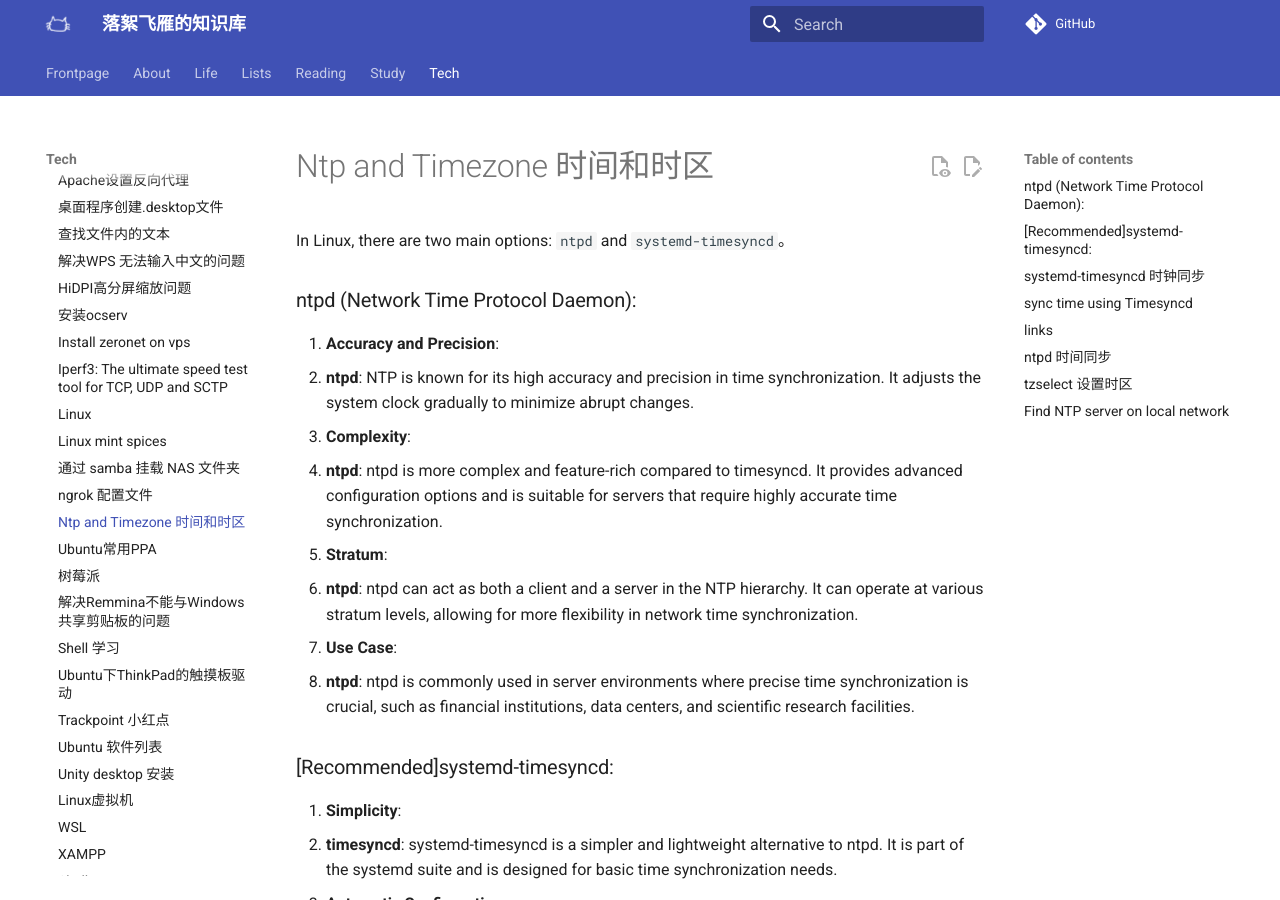
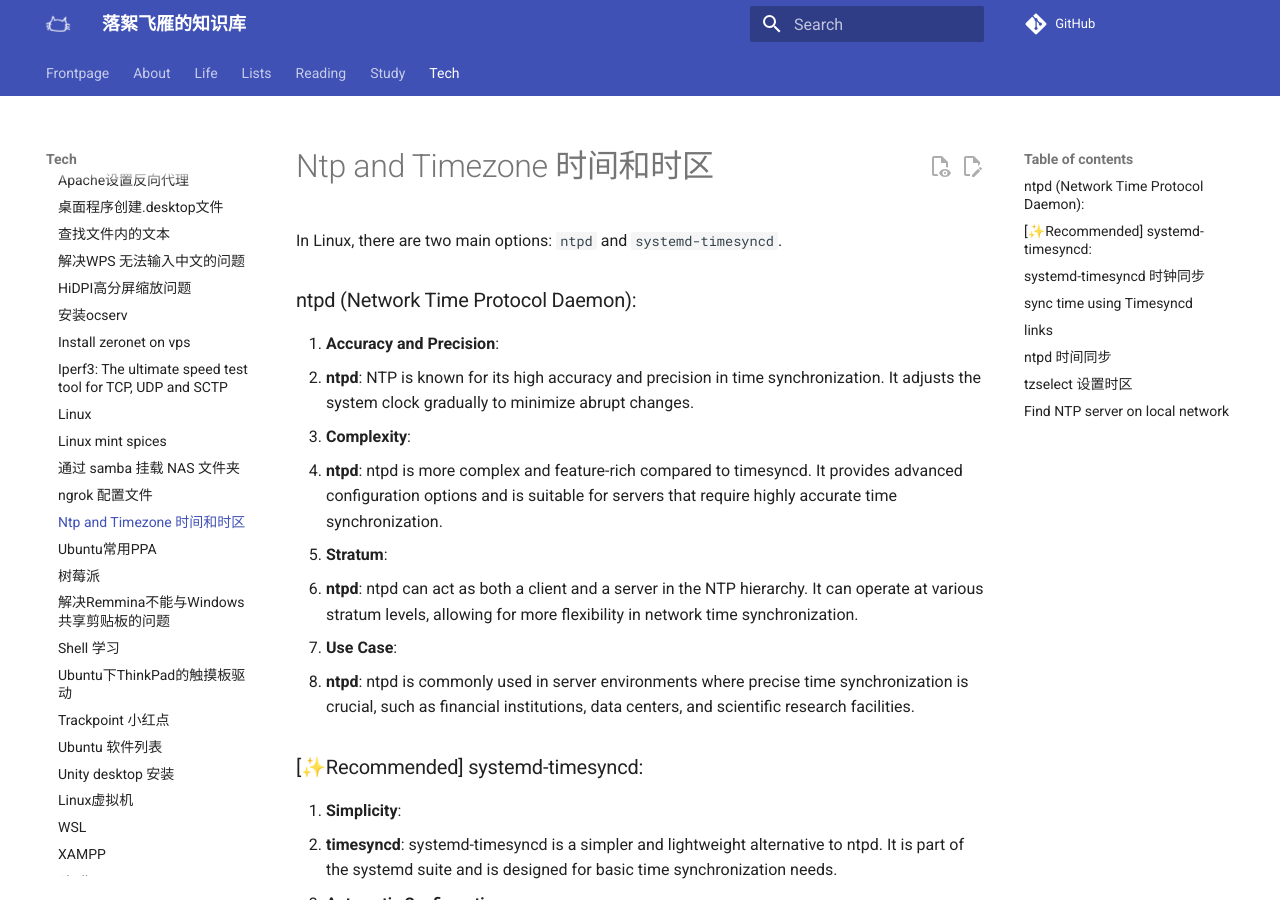
Before and after one commit to luoxufeiyan/wiki.luoxufeiyan.com, an MkDocs documentation site: the page built from docs/tech/linux/ntp_and_timezone.md, in a window 1280 px wide and 900 px high. Built offline with MkDocs 1.6.1 and Material for MkDocs 9.7.7, drawn with Linux system fonts in a browser that asks for light colours; comment, search, counter and statistics services are not loaded.

Commit message:
chore: format ntp doc

```diff
--- a/docs/tech/linux/ntp_and_timezone.md
+++ b/docs/tech/linux/ntp_and_timezone.md
@@ -1,6 +1,6 @@
 # Ntp and Timezone 时间和时区
 
-In Linux, there are two main options: `ntpd` and `systemd-timesyncd`。
+In Linux, there are two main options: `ntpd` and `systemd-timesyncd`.
 
 ### ntpd (Network Time Protocol Daemon):
 
@@ -16,7 +16,7 @@ In Linux, there are two main options: `ntpd` and `systemd-timesyncd`。
 4. **Use Case**:
    - **ntpd**: ntpd is commonly used in server environments where precise time synchronization is crucial, such as financial institutions, data centers, and scientific research facilities.
 
-### [Recommended]systemd-timesyncd:
+### [✨Recommended] systemd-timesyncd:
 
 1. **Simplicity**:
    - **timesyncd**: systemd-timesyncd is a simpler and lightweight alternative to ntpd. It is part of the systemd suite and is designed for basic time synchronization needs.
```
